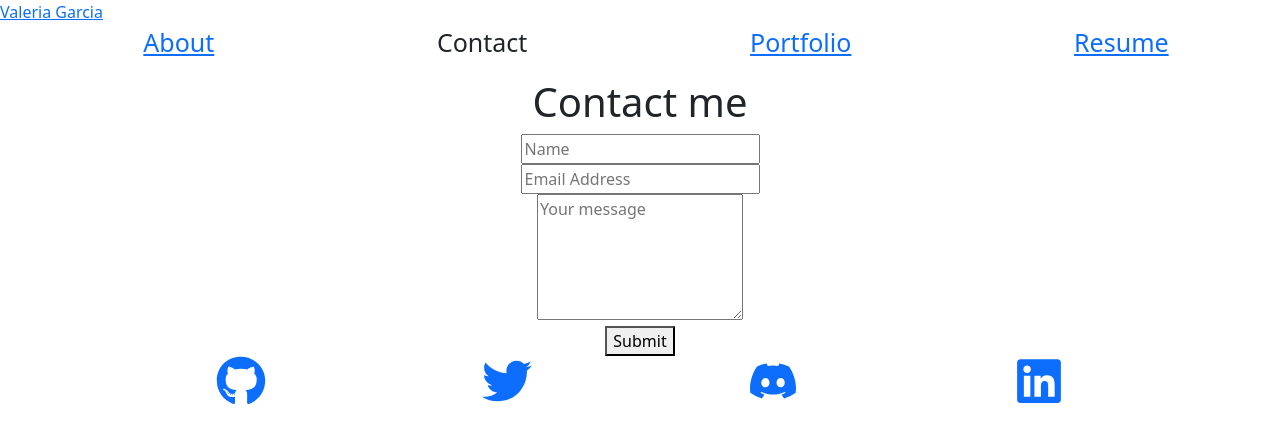
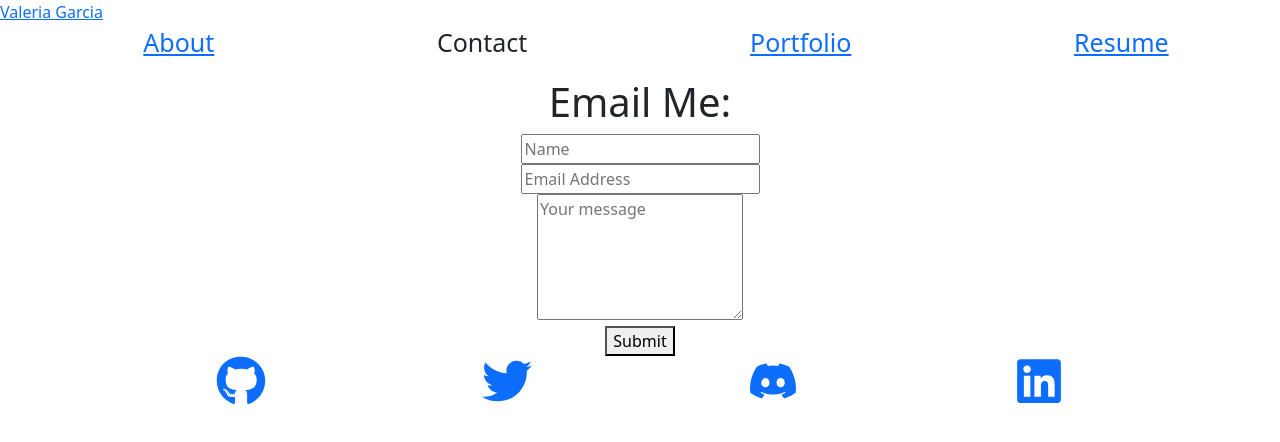
Before and after one commit to vhivestate/react-portfolio-2.0, a React (Create React App) app: page / in a window 1280 px wide. Both pictures are taken after a click on the element "Contact". Shown: the top 442 px of the page. Built offline with nearby package versions, Linux system fonts and the light colour scheme.

Commit message:
contact styling

```diff
--- a/src/components/Contact/index.js
+++ b/src/components/Contact/index.js
@@ -40,7 +40,7 @@ function ContactForm() {
 
     return (
         <section className='contactForm'>
-          <h1>Contact me</h1>
+          <h1>Email Me:</h1>
           <form action="" id="contact-form" onSubmit={handleSubmit}>
             <div>
               <label htmlFor="name"></label>
```
